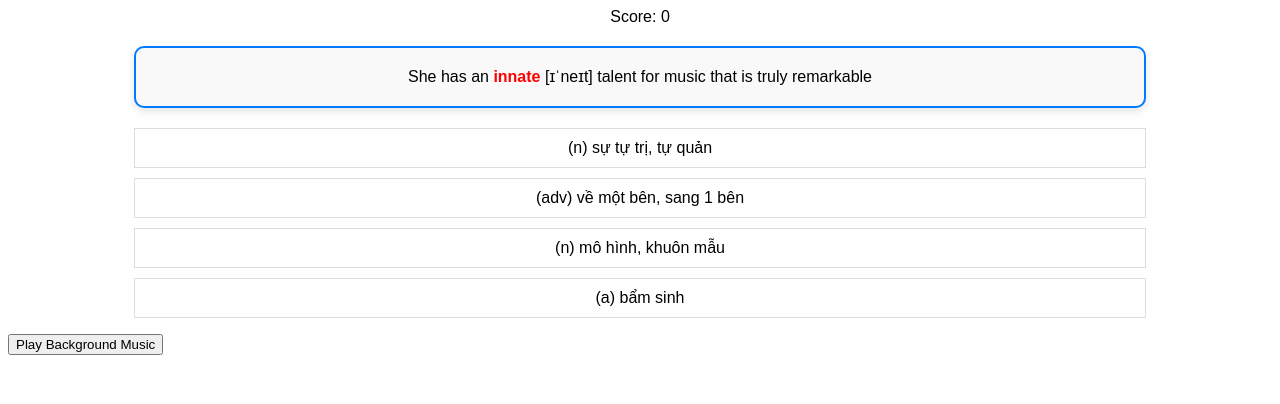
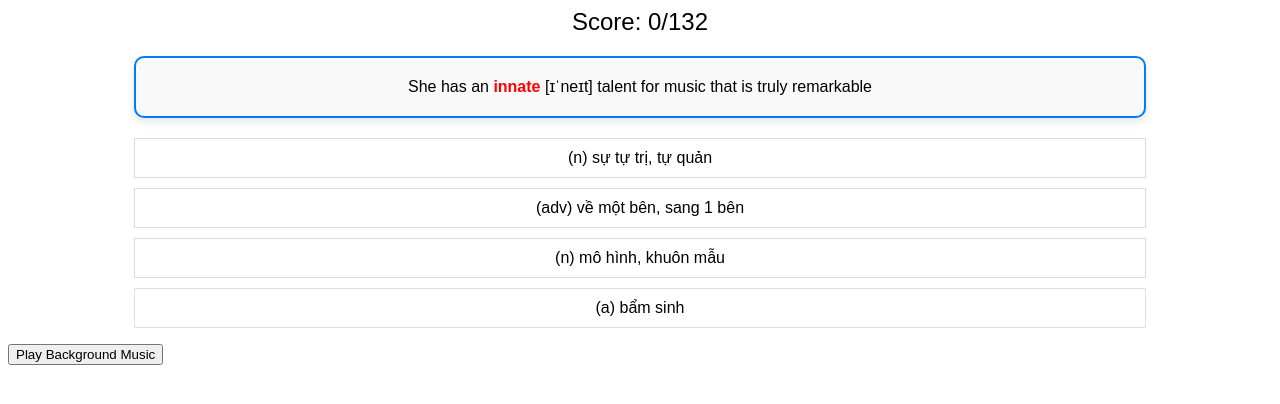
Before and after one commit to tranduythanh/vocagame, a plain HTML site: page index.html in a window 1280 px wide. Drawn offline with Linux system fonts and the light colour scheme.

Commit message:
allow to retry

```diff
--- a/css/styles.css
+++ b/css/styles.css
@@ -37,3 +37,6 @@ body {
 .options li.wrong {
     border-color: red;
 }
+.score {
+    font-size: 24px;
+}
--- a/js/quiz.js
+++ b/js/quiz.js
@@ -1,20 +1,20 @@
 let score = 0;
-let currentQuestionIndex = 0;
 const questionElement = document.querySelector('.question');
 const optionsElement = document.querySelector('.options');
 const scoreElement = document.querySelector('.score');
-let words = Object.keys(vocabulary);
+let wordsQueue = shuffleWords(Object.keys(vocabulary));
 const correctSound = document.getElementById('correctSound');
 const wrongSound = document.getElementById('wrongSound');
 
-shuffleWords(words);
+function shuffleWords(array) {
+    let newArray = [...array];
+    for (let i = newArray.length - 1; i > 0; i--) {
+        const j = Math.floor(Math.random() * (i + 1));
+        [newArray[i], newArray[j]] = [newArray[j], newArray[i]];
+    }
+    return newArray;
+}
 
-function shuffleWords(array) {
-    for (let i = array.length - 1; i > 0; i--) {
-        const j = Math.floor(Math.random() * (i + 1));
-        [array[i], array[j]] = [array[j], array[i]];
-    }
-}
 
 function shuffleOptions(correctAnswer) {
     let options = [correctAnswer];
@@ -37,33 +37,31 @@ function shuffleOptions(correctAnswer) {
 }
 
 function displayQuestion() {
-    if (currentQuestionIndex >= words.length) {
+    if (wordsQueue.length === 0) {
         questionElement.textContent = 'Quiz Completed!';
         optionsElement.innerHTML = '';
         scoreElement.textContent = 'Final Score: ' + score;
         return;
     }
 
-    let word = words[currentQuestionIndex];
+    let word = wordsQueue.shift(); // Pop the first word from the queue
     const correctAnswer = vocabulary[word];
 
-    // Bold and colorize terms in quotes
-    word = word.replace(/"([^"]*)"/g, '<span style="font-weight:bold; color:red;">$1</span>');
+    styleText = word.replace(/"([^"]*)"/g, '<span style="font-weight:bold; color:red;">$1</span>');
 
-    questionElement.innerHTML = word; // Use innerHTML instead of textContent
+    questionElement.innerHTML = styleText;
     const options = shuffleOptions(correctAnswer);
 
     optionsElement.innerHTML = '';
     options.forEach(option => {
         const li = document.createElement('li');
         li.textContent = option;
-        li.onclick = function () { checkAnswer(option, li); }; // Pass the li element as well
+        li.onclick = function () { checkAnswer(option, li, word); };
         optionsElement.appendChild(li);
     });
 }
 
-function checkAnswer(selectedAnswer, element) {
-    const word = words[currentQuestionIndex];
+function checkAnswer(selectedAnswer, element, word) {
     const correctAnswer = vocabulary[word];
 
     if (selectedAnswer === correctAnswer) {
@@ -73,27 +71,25 @@ function checkAnswer(selectedAnswer, element) {
     } else {
         element.classList.add('wrong');
         wrongSound.play();
+        wordsQueue.push(word); // Re-enqueue the word for retry
     }
 
-    // Disable all options after one is selected
     let allOptions = optionsElement.children;
     for (let i = 0; i < allOptions.length; i++) {
         allOptions[i].style.pointerEvents = 'none';
         if (allOptions[i].textContent === correctAnswer) {
-        allOptions[i].classList.add('correct');
+            allOptions[i].classList.add('correct');
         }
     }
 
-    // Move to the next question after a delay
     setTimeout(function() {
-        currentQuestionIndex++;
         displayQuestion();
         updateScore();
     }, 500);
 }
 
 function updateScore() {
-    scoreElement.textContent = 'Score: ' + score;
+    scoreElement.textContent = `Score: ${score}/${wordsQueue.length}`;
 }
 
 // Initialize the quiz
```
